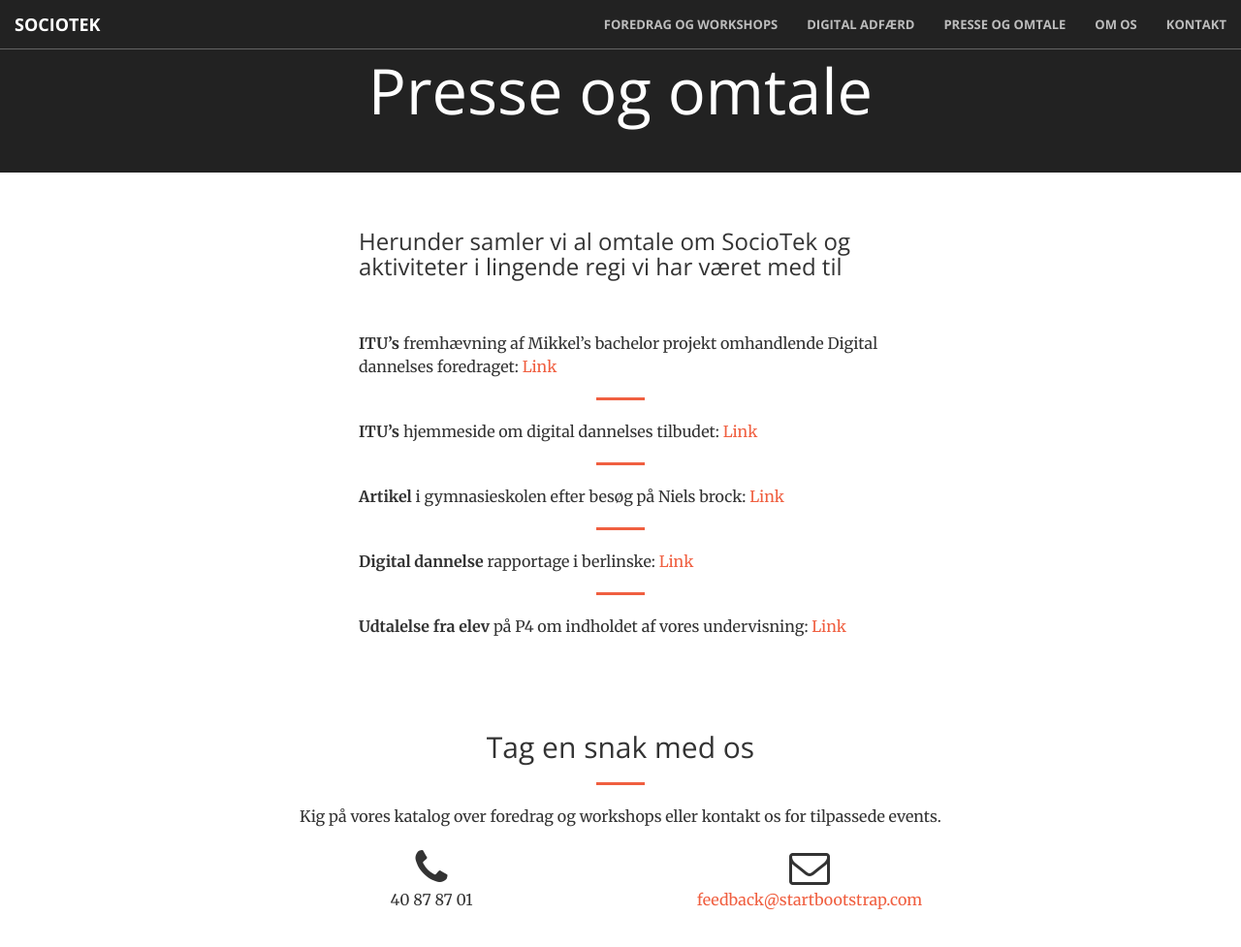
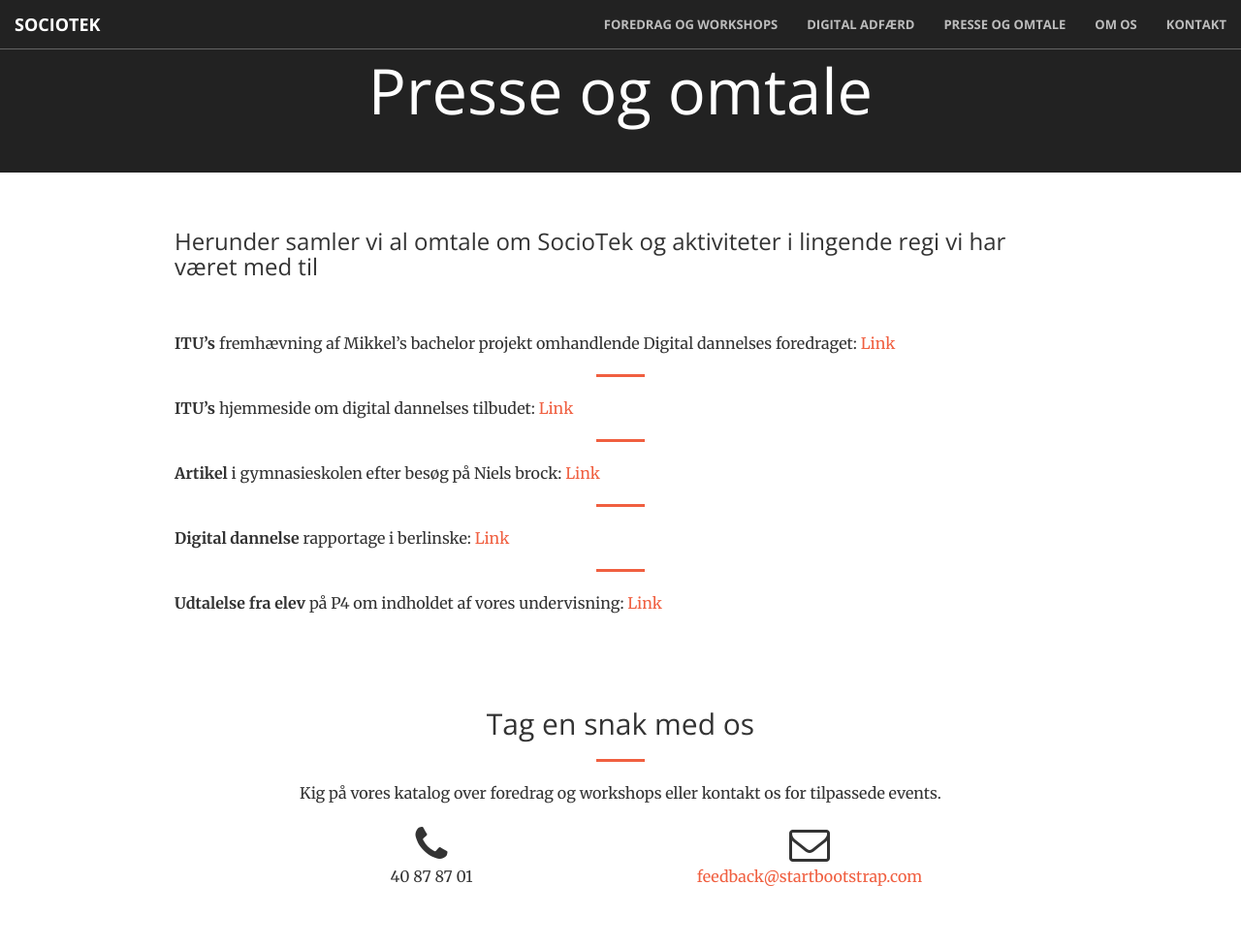
Before and after one commit to sociotek/sociotek.github.io, a Jekyll site: the page built from _posts/2017-10-19-press.md, in a window 1280 px wide and 998 px high. Shown: the top 977 px of the window at 97% size. Built offline with Jekyll 4.4.1, drawn with Linux system fonts in a browser that asks for light colours.

Commit message:
changed the layout of the posts

```diff
--- a/_layouts/post.html
+++ b/_layouts/post.html
@@ -3,7 +3,7 @@
 ---
 <section id="blog">
   <div class="container">
-    <div class="col-md-6 col-md-offset-3">
+    <div class="col-md-10 col-md-offset-1">
       {{ content }}
     </div>
   </div>
```
